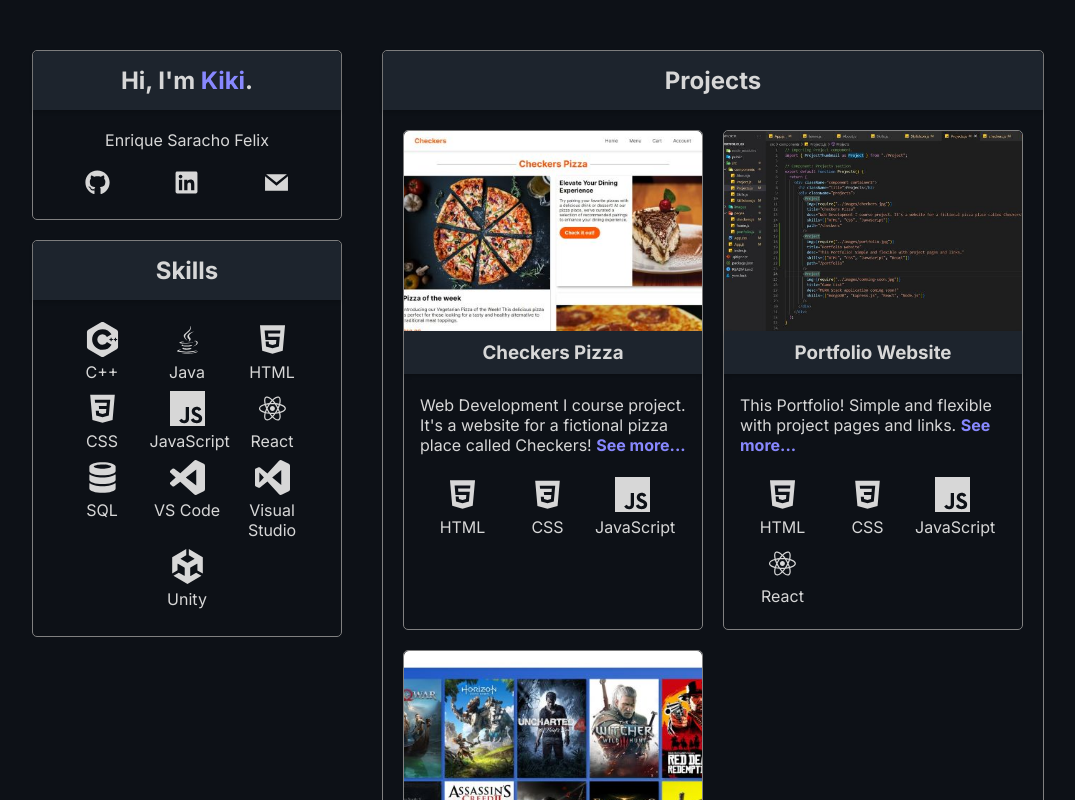
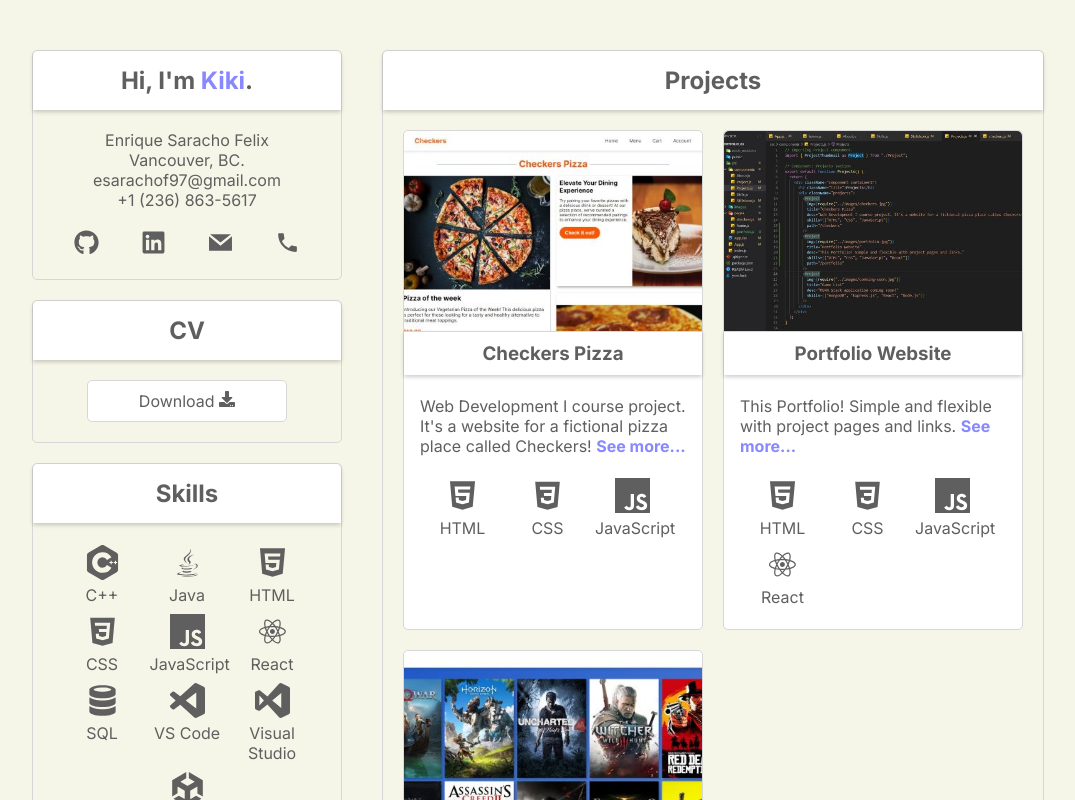
Before and after one commit to EnriqueSaracho/portfolio_03, a React (Create React App) app: page / in a window 1280 px wide. Shown: the top 800 px of the page, without its empty margins (102-1177 px from the left). Built offline with nearby package versions, Linux system fonts and the light colour scheme.

Commit message:
Curriculum.js created

```diff
--- a/src/App.css
+++ b/src/App.css
@@ -1,9 +1,9 @@
 :root {
   --highlight: #8888ff;
-  --contrast: #d7d7d7;
-  --background1: #0d1117;
-  --background2: #1d242d;
-  --border: #808080;
+  --contrast: #5f5f5f;
+  --background1: rgb(246, 246, 232);
+  --background2: #ffffff;
+  --border: #d7d7d7;
 }
 
 * {
@@ -45,7 +45,7 @@ body {
   cursor: pointer;
   color: var(--background1);
   background-color: var(--highlight);
-  box-shadow: 4px 4px 4px rgba(0, 0, 0, 0.9);
+  box-shadow: 4px 4px 4px rgba(220, 220, 220, 0.9);
 }
 .btn:active {
   background-color: var(--background1);
@@ -113,6 +113,8 @@ body {
   font-size: 25px;
 }
 
+/* Curriculum component */
+
 /* Skills component */
 .skills {
   padding: 20px;
@@ -161,6 +163,7 @@ body {
   height: 500px;
   bottom: 0;
   border: 1px solid var(--border);
+  background-color: var(--background2);
   border-radius: 5px;
   text-decoration: none;
   color: var(--contrast);
@@ -172,7 +175,13 @@ body {
 .project:hover {
   position: relative;
   bottom: 5px;
-  box-shadow: 4px 4px 4px rgba(0, 0, 0, 0.9);
+  box-shadow: 4px 4px 4px rgba(220, 220, 220, 0.9);
+  cursor: pointer;
+}
+.project:focus {
+  position: relative;
+  bottom: 5px;
+  box-shadow: 4px 4px 4px rgba(220, 220, 220, 0.9);
   cursor: pointer;
 }
 
@@ -191,6 +200,7 @@ body {
 .project-title {
   text-align: center;
   margin-bottom: 5px;
+  border-top: 1px solid var(--border);
   background-color: var(--background2);
   padding: 10px;
   box-shadow: 0px 2px 4px rgba(0, 0, 0, 0.2);
@@ -229,6 +239,7 @@ body {
 
 .project-info {
   width: 320px;
+  border-right: 1px solid var(--border);
 }
 
 .project-info-title {
--- a/src/components/About.js
+++ b/src/components/About.js
@@ -2,6 +2,7 @@
 import { FaGithub } from "react-icons/fa";
 import { FaLinkedin } from "react-icons/fa";
 import { GrMail } from "react-icons/gr";
+import { MdLocalPhone } from "react-icons/md";
 
 // Component: About section.
 export default function About() {
@@ -10,13 +11,19 @@ export default function About() {
       <h2 className="title">
         Hi, I'm <span className="name">Kiki</span>.
       </h2>
-      <p className="about-text">Enrique Saracho Felix</p>
+      <p className="about-text">
+        Enrique Saracho Felix <br></br>
+        Vancouver, BC. <br></br>
+        esarachof97@gmail.com <br></br>
+        +1 (236) 863-5617
+      </p>
       <div className="socials">
         <a
           href="https://github.com/EnriqueSaracho"
           className="icon-a-tag"
           target="_blank"
           rel="noreferrer"
+          title="GitHub"
         >
           <FaGithub className="social-icon" />
         </a>
@@ -25,11 +32,19 @@ export default function About() {
           className="icon-a-tag"
           target="_blank"
           rel="noreferrer"
+          title="LinkedIn"
         >
           <FaLinkedin className="social-icon" />
         </a>
-        <a href="mailto:esarachof97@gmail.com" className="icon-a-tag">
+        <a
+          href="mailto:esarachof97@gmail.com"
+          className="icon-a-tag"
+          title="Send mail"
+        >
           <GrMail className="social-icon" />
+        </a>
+        <a href="tel:+1-236-863-5617" className="icon-a-tag" title="Call">
+          <MdLocalPhone className="social-icon" />
         </a>
       </div>
     </div>
--- /dev/null
+++ b/src/components/Curriculum.js
@@ -0,0 +1,19 @@
+import { FaDownload } from "react-icons/fa";
+
+// Component: About section.
+export default function About() {
+  return (
+    <div className="component">
+      <h2 className="title">CV</h2>
+      <div className="curriculum">
+        <a
+          href={require("../files/Enrique_Saracho.pdf")}
+          download="Enrique_Saracho.pdf"
+          className="btn"
+        >
+          Download <FaDownload />
+        </a>
+      </div>
+    </div>
+  );
+}
--- a/src/components/Project.js
+++ b/src/components/Project.js
@@ -10,6 +10,7 @@ function ProjectThumbnail({ img, title, desc, skills, path }) {
 
   return (
     <div
+      tabIndex={0}
       className="project"
       onClick={() => {
         navigate(path);
--- a/src/components/Projects.js
+++ b/src/components/Projects.js
@@ -8,6 +8,7 @@ export default function Projects() {
       <h2 className="title">Projects</h2>
       <div className="projects">
         <Project
+          tabIndex={0}
           img={require("../images/checkers.jpg")}
           title="Checkers Pizza"
           desc="Web Development I course project. It's a website for a fictional pizza place called Checkers!"
--- a/src/pages/home.js
+++ b/src/pages/home.js
@@ -1,5 +1,6 @@
 import React from "react";
 import About from "../components/About";
+import Curriculum from "../components/Curriculum";
 import Skills from "../components/Skills";
 import Projects from "../components/Projects";
 
@@ -8,6 +9,7 @@ export default function Home() {
     <div className="Home">
       <div className="container1">
         <About />
+        <Curriculum />
         <Skills />
       </div>
       <Projects />
```
Also changed, not shown: 1 other file (tests, documents, lock files or other folders).
